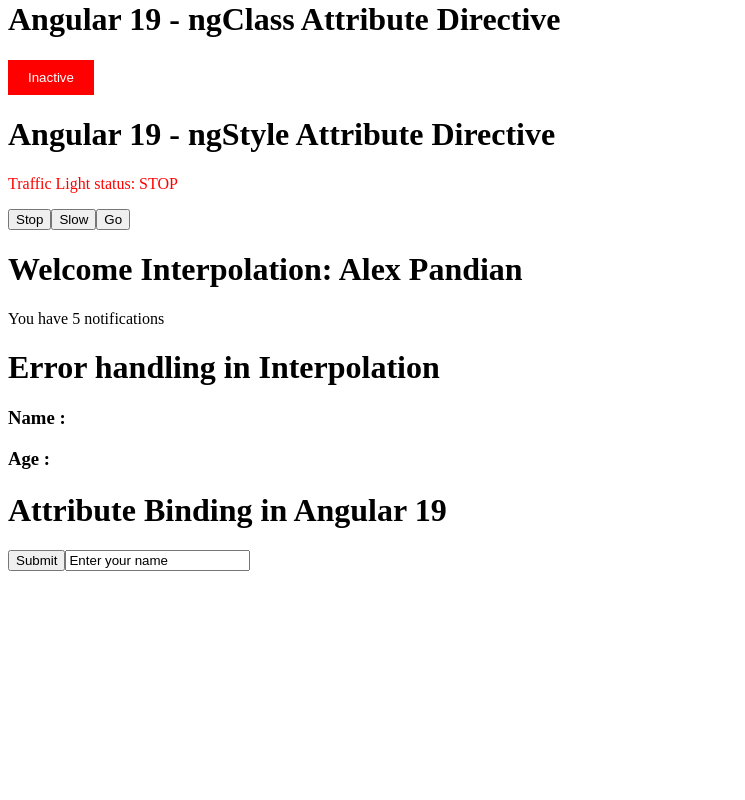
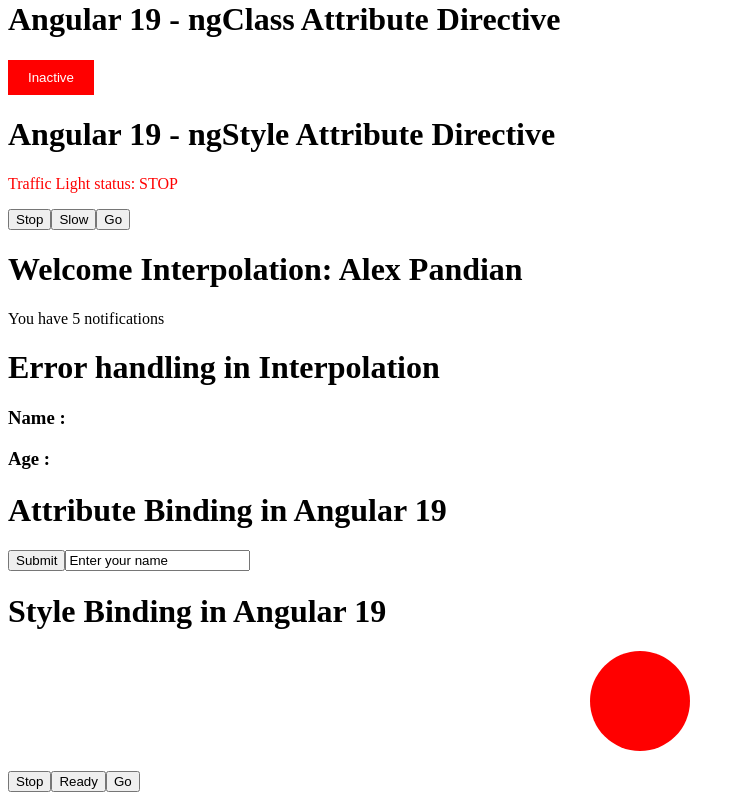
Before and after one commit to Rishab-RajHR/Angular, an Angular app: page / in a window 1280 px wide. Shown: the part 1120-1920 px from the top of the page, without its empty margins (0-745 px from the left). Before the commit the page ends 1699 px from the top, so only its background shows below. Built offline with nearby package versions, Linux system fonts and the light colour scheme.

Commit message:
Style Binding

```diff
--- a/src/app/app.html
+++ b/src/app/app.html
@@ -13,4 +13,5 @@
 <app-interpolation></app-interpolation>
 <app-error-handling-interpolation></app-error-handling-interpolation>
 <app-attribute-binding></app-attribute-binding>
+<app-style-binding></app-style-binding>
 <router-outlet />
--- a/src/app/app.ts
+++ b/src/app/app.ts
@@ -15,10 +15,11 @@ import { NgStyle } from './ng-style/ng-style';
 import { Interpolation } from './interpolation/interpolation';
 import { ErrorHandlingInterpolation } from './error-handling-interpolation/error-handling-interpolation';
 import { AttributeBinding } from "./attribute-binding/attribute-binding";
+import { StyleBinding } from "./style-binding/style-binding";
 
 @Component({
   selector: 'app-root',
-  imports: [RouterOutlet, HostListenerExample, PreserverWhitespaceExample, EncapsulationFirst, Parent, Super, IfDirectives, SwitchCaseDirective, ForDirective, NgClassDirective, NgStyle, Interpolation, ErrorHandlingInterpolation, AttributeBinding],
+  imports: [RouterOutlet, HostListenerExample, PreserverWhitespaceExample, EncapsulationFirst, Parent, Super, IfDirectives, SwitchCaseDirective, ForDirective, NgClassDirective, NgStyle, Interpolation, ErrorHandlingInterpolation, AttributeBinding, StyleBinding],
   templateUrl: './app.html',
   styleUrl: './app.css',
   encapsulation: ViewEncapsulation.None
--- /dev/null
+++ b/src/app/style-binding/style-binding.html
@@ -0,0 +1,14 @@
+<div>
+   <h1>Style Binding in Angular 19</h1>
+
+
+    <div   [style.backgroundColor]="trafficStatus === 'stop' ? 'red' : trafficStatus === 'ready' ? 'yellow' : 'green'" [style.width]="'100px'" [style.height]="'100px'" [style.borderRadius]="'50%'" [style.margin]="'20px auto'">
+
+    </div>
+
+    <button (click)="trafficStatus = 'stop'">Stop</button>
+
+    <button (click)="trafficStatus = 'ready'">Ready</button>
+
+    <button (click)="trafficStatus = 'go'">Go</button>
+</div>
--- /dev/null
+++ b/src/app/style-binding/style-binding.ts
@@ -0,0 +1,11 @@
+import { Component } from '@angular/core';
+
+@Component({
+  selector: 'app-style-binding',
+  imports: [],
+  templateUrl: './style-binding.html',
+  styleUrl: './style-binding.css',
+})
+export class StyleBinding {
+    trafficStatus: string = 'stop';
+}
```
Also changed, not shown: src/app/style-binding/style-binding.css (added), 1 other file (tests, documents, lock files or other folders).
